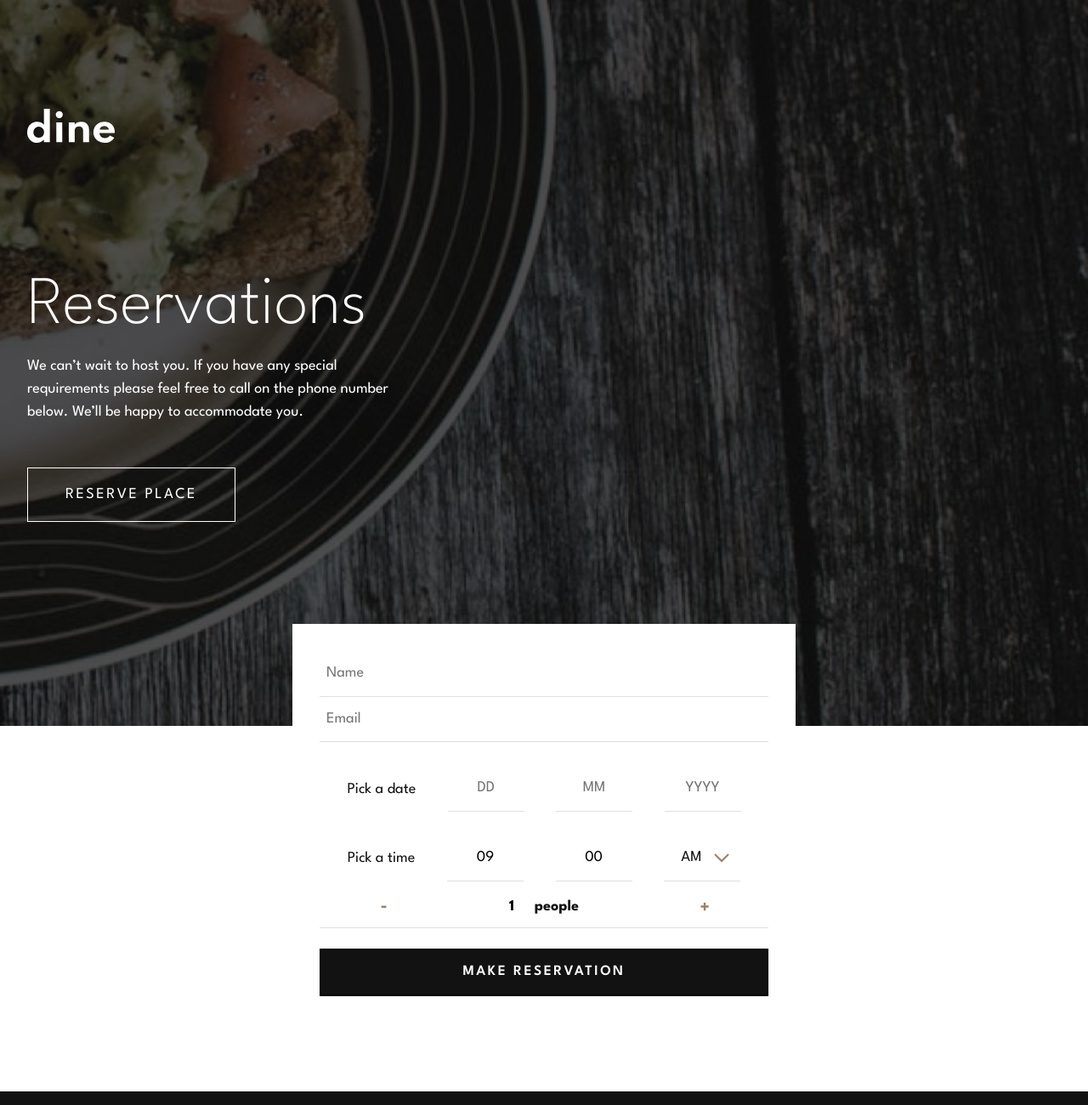
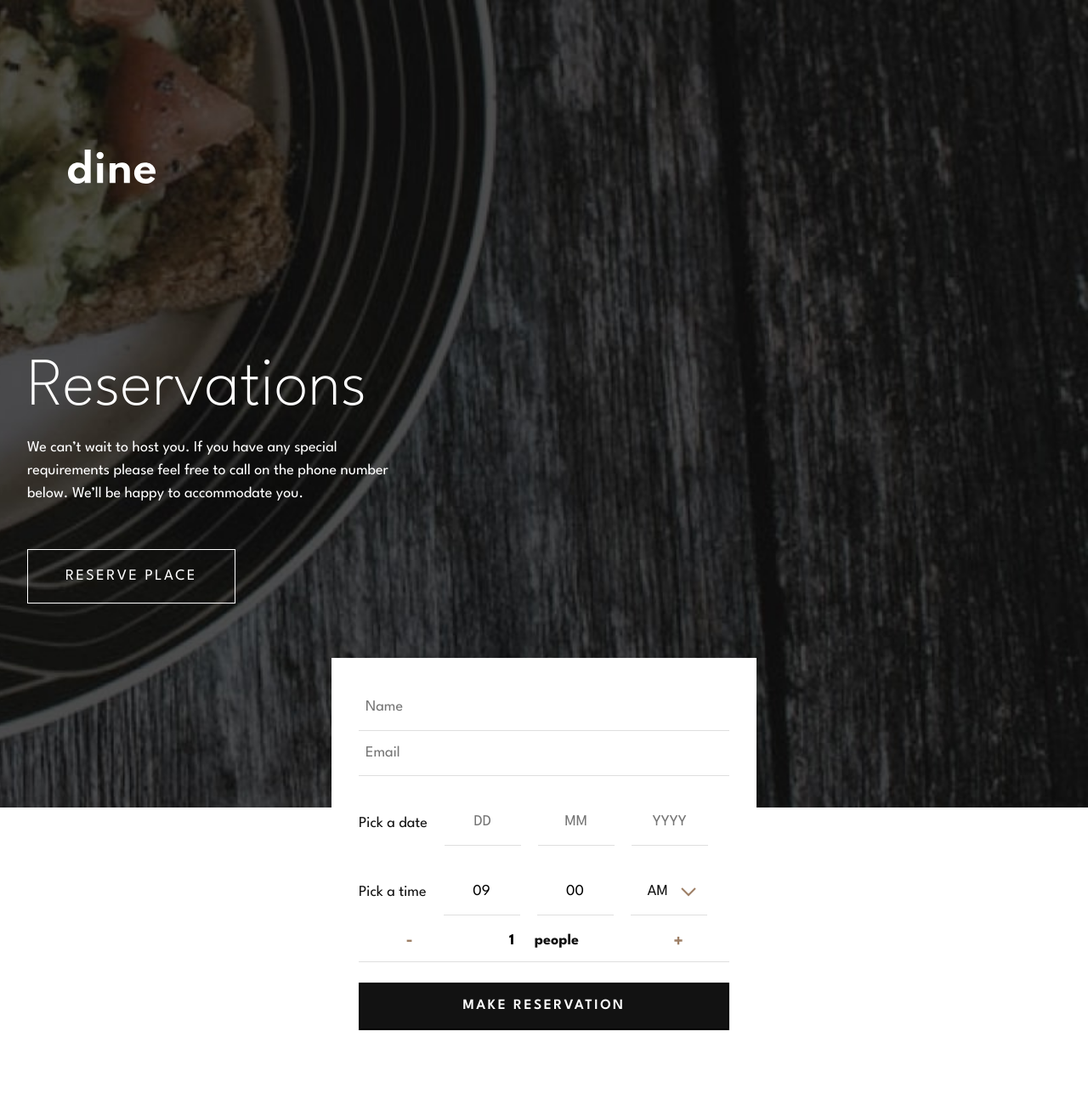
Before and after one commit to bengera/dine-restaurant, a website built with Vite: page reservations.html in a window 1280 px wide. Shown: the top 1300 px of the page at 85% size. Built offline with nearby package versions, Linux system fonts and the light colour scheme; some packages are replaced by stand-ins of ours.

Commit message:
Adjust screen size and spacing for tablet

```diff
--- a/sass/layout/_form.scss
+++ b/sass/layout/_form.scss
@@ -35,7 +35,8 @@ fieldset {
   @include mq(medium) {
     padding: 2rem;
     max-width: 71%;
-    max-width: 592px;
+    max-width: 500px;
+    margin-top: -176px;
   }
 }
 
@@ -48,15 +49,22 @@ fieldset {
   display: flex;
   gap: 5px;
   justify-content: space-evenly;
+
+  @include mq(small) {
+    justify-content: initial;
+    gap: 20px;
+  }
 }
 
 .fields-container {
   display: flex;
   gap: 5px;
   justify-content: space-evenly;
-  @include mq(small) {
+  @include mq(medium) {
+    gap: 20px;
     display: flex;
     align-items: center;
+    justify-content: start;
   }
 }
 
--- a/sass/layout/_header.scss
+++ b/sass/layout/_header.scss
@@ -38,7 +38,7 @@
       ("/images/homepage/hero-bg-tablet.jpg" 1x),
       ("/images/homepage/hero-bg-tablet@2x.jpg" 2x)
     );
-    min-height: 100vh;
+    min-height: 70vh;
   }
 
   @include mq(large) {
@@ -59,6 +59,11 @@
 
   &__logo {
     margin: 0 auto;
+
+    @include mq(medium) {
+      padding: 3rem;
+      margin: 0;
+    }
 
     @include mq(large) {
       margin: 0;
@@ -99,7 +104,7 @@
     text-align: center;
 
     @include mq(medium) {
-      padding: 25rem 1.5rem 0 1.5rem;
+      padding: 0;
     }
 
     @include mq(large) {
```
